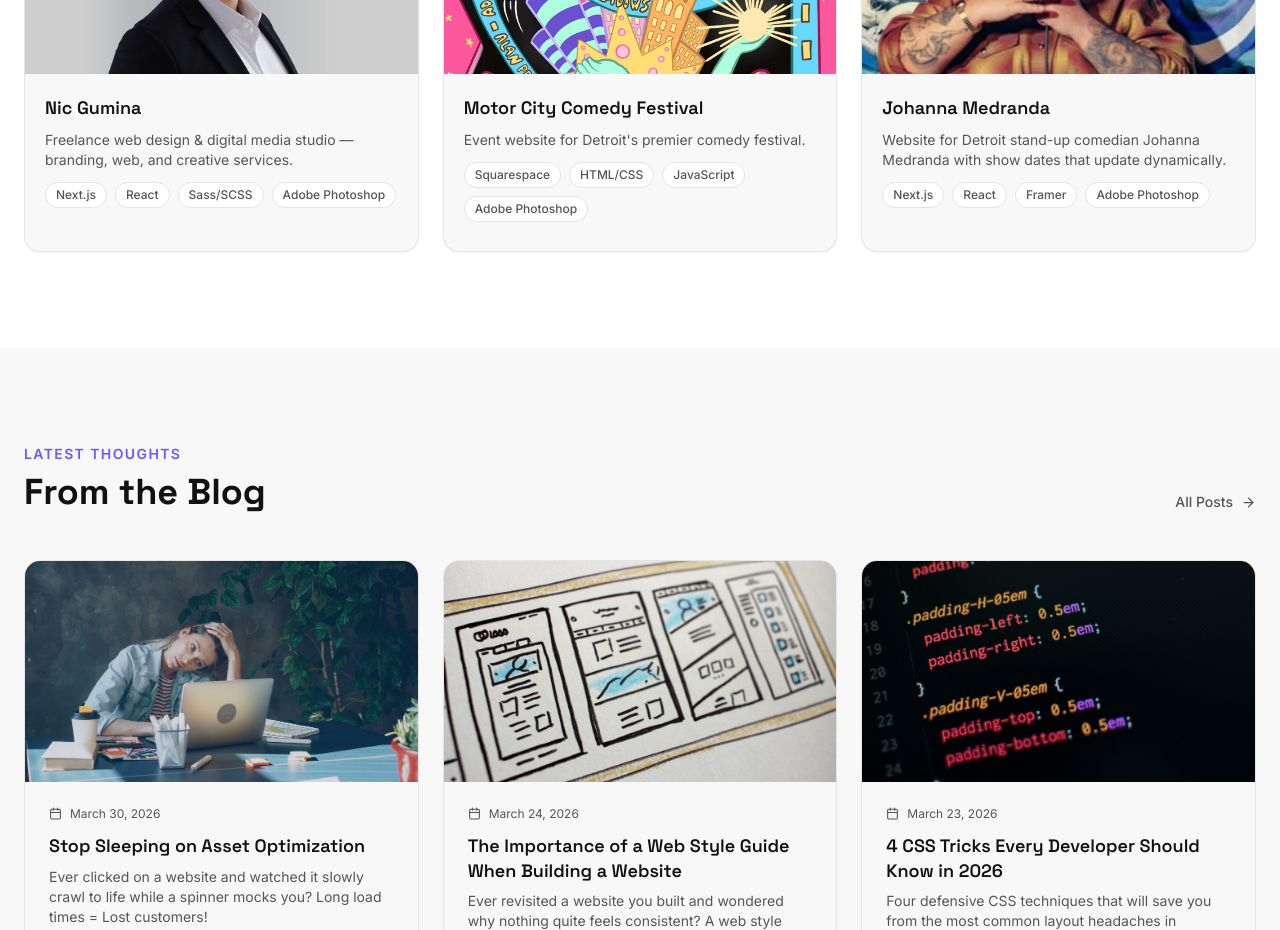
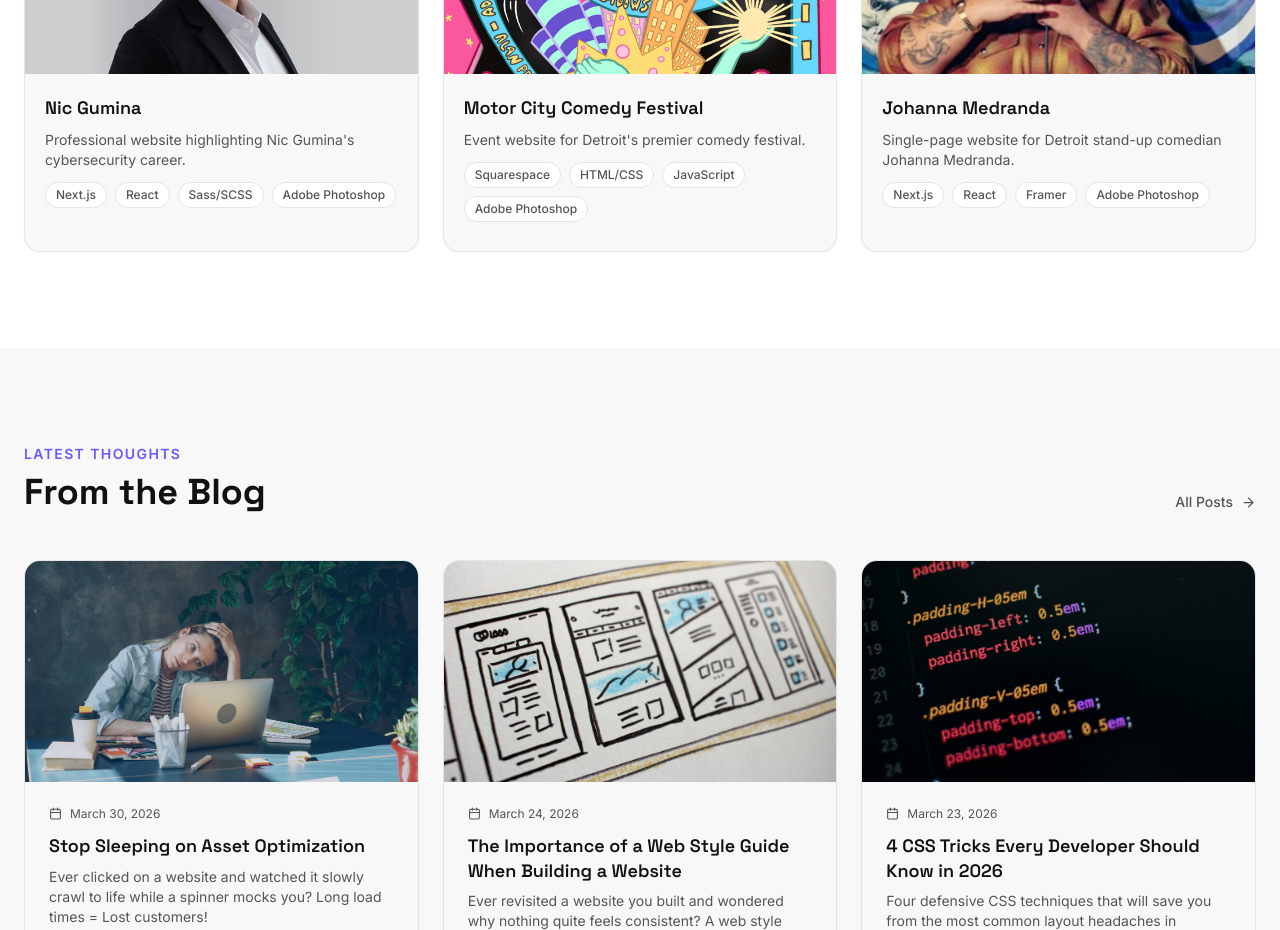
Before and after one commit to johndurso/john-durso-portfolio, a Next.js app: page / in a window 1280 px wide. Shown: the part 1160-2090 px from the top of the page. Built offline with nearby package versions, Linux system fonts and the light colour scheme.

Commit message:
fixing Nic block description

```diff
--- a/app/page.tsx
+++ b/app/page.tsx
@@ -12,7 +12,7 @@ const featuredWork = [
     url: "https://nicgumina.com",
     image: "/images/work/nic-gumina.jpg",
     technologies: ["Next.js", "React", "Sass/SCSS", "Adobe Photoshop"],
-    description: "Freelance web design & digital media studio — branding, web, and creative services.",
+    description: "Professional website highlighting Nic Gumina's cybersecurity career.",
   },
   {
     title: "Motor City Comedy Festival",
@@ -26,7 +26,7 @@ const featuredWork = [
     url: "https://johannamedranda.com",
     image: "/images/work/johanna-medranda.png",
     technologies: ["Next.js", "React", "Framer", "Adobe Photoshop"],
-    description: "Website for Detroit stand-up comedian Johanna Medranda with show dates that update dynamically.",
+    description: "Single-page website for Detroit stand-up comedian Johanna Medranda.",
   },
 ];
 
```
Also changed, not shown: public/images/blog/ai-can-help-and-hurt-you-when-building-react-apps.jpg (added), 1 other file (tests, documents, lock files or other folders).
